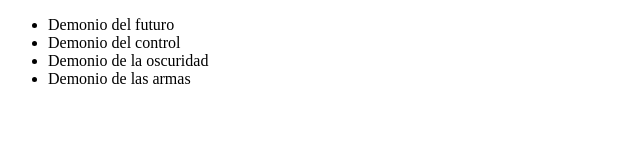
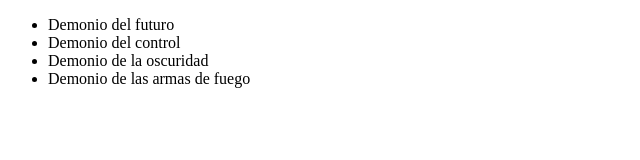
Before and after one commit to JorgeGaldamez/alura-git, a plain HTML site: page index.html in a window 1280 px wide. Shown: the full height of the page, 0-640 px from the left. Drawn offline with Linux system fonts and the light colour scheme.

Commit message:
arreglado error de redaccion en el elemento li (demonio de las armas de fuego) en la linea 14

```diff
--- a/index.html
+++ b/index.html
@@ -11,7 +11,7 @@
             <li>Demonio del futuro</li>
             <li>Demonio del control</li>
             <li>Demonio de la oscuridad</li>
-            <li>Demonio de las armas</li>
+            <li>Demonio de las armas de fuego</li>
         </ul>
     </body>
 </html>
```
